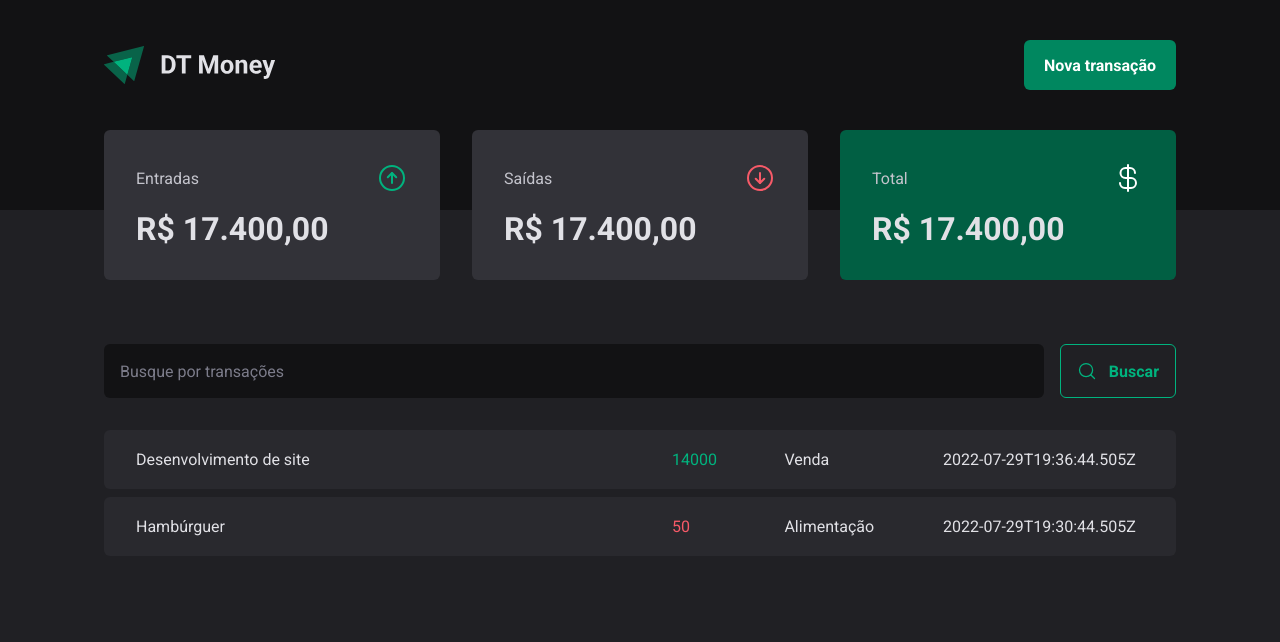
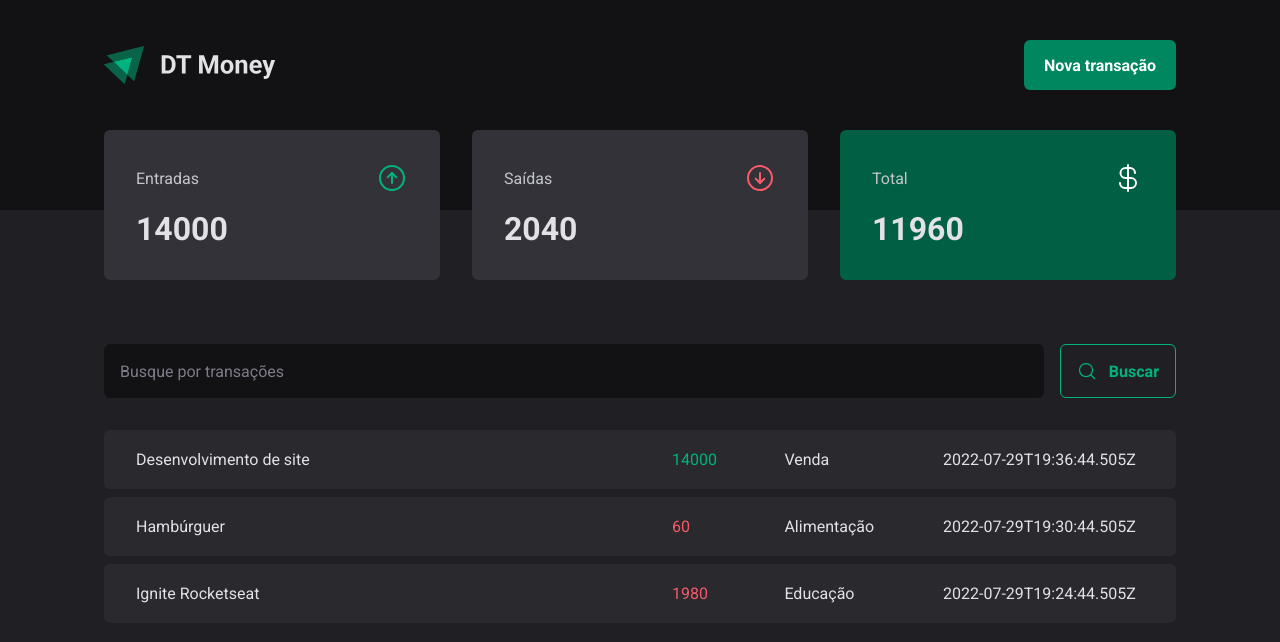
Before and after one commit to guipmdev/dt-money, a React (Vite) app: page / in a window 1280 px wide. Shown: the top 642 px of the page. Built offline with nearby package versions, Linux system fonts and the light colour scheme; data requests are answered from the project's data file.

Commit message:
Conexão com a API - Calculando resumo de transações

```diff
--- a/server.json
+++ b/server.json
@@ -13,8 +13,16 @@
       "description": "Hambúrguer",
       "type": "outcome",
       "category": "Alimentação",
-      "price": 50,
+      "price": 60,
       "createdAt": "2022-07-29T19:30:44.505Z"
+    },
+    {
+      "id": 3,
+      "description": "Ignite Rocketseat",
+      "type": "outcome",
+      "category": "Educação",
+      "price": 1980,
+      "createdAt": "2022-07-29T19:24:44.505Z"
     }
   ]
 }
--- a/src/components/Summary/index.tsx
+++ b/src/components/Summary/index.tsx
@@ -9,6 +9,21 @@
 export function Summary() {
   const { transactions } = useContext(TransactionsContext)
 
+  const summary = transactions.reduce(
+    (acc, transaction) => {
+      if (transaction.type === 'income') {
+        acc.income += transaction.price
+        acc.total += transaction.price
+      } else if (transaction.type === 'outcome') {
+        acc.outcome += transaction.price
+        acc.total -= transaction.price
+      }
+
+      return acc
+    },
+    { income: 0, outcome: 0, total: 0 },
+  )
+
   return (
     <SummaryContainer>
       <SummaryCard>
@@ -18,7 +33,7 @@
           <ArrowCircleUp size={32} color="#00b37e" />
         </header>
 
-        <strong>R$ 17.400,00</strong>
+        <strong>{summary.income}</strong>
       </SummaryCard>
 
       <SummaryCard>
@@ -28,7 +43,7 @@
           <ArrowCircleDown size={32} color="#f75a68" />
         </header>
 
-        <strong>R$ 17.400,00</strong>
+        <strong>{summary.outcome}</strong>
       </SummaryCard>
 
       <SummaryCard $variant="green">
@@ -38,7 +53,7 @@
           <CurrencyDollar size={32} color="#fff" />
         </header>
 
-        <strong>R$ 17.400,00</strong>
+        <strong>{summary.total}</strong>
       </SummaryCard>
     </SummaryContainer>
   )
```
